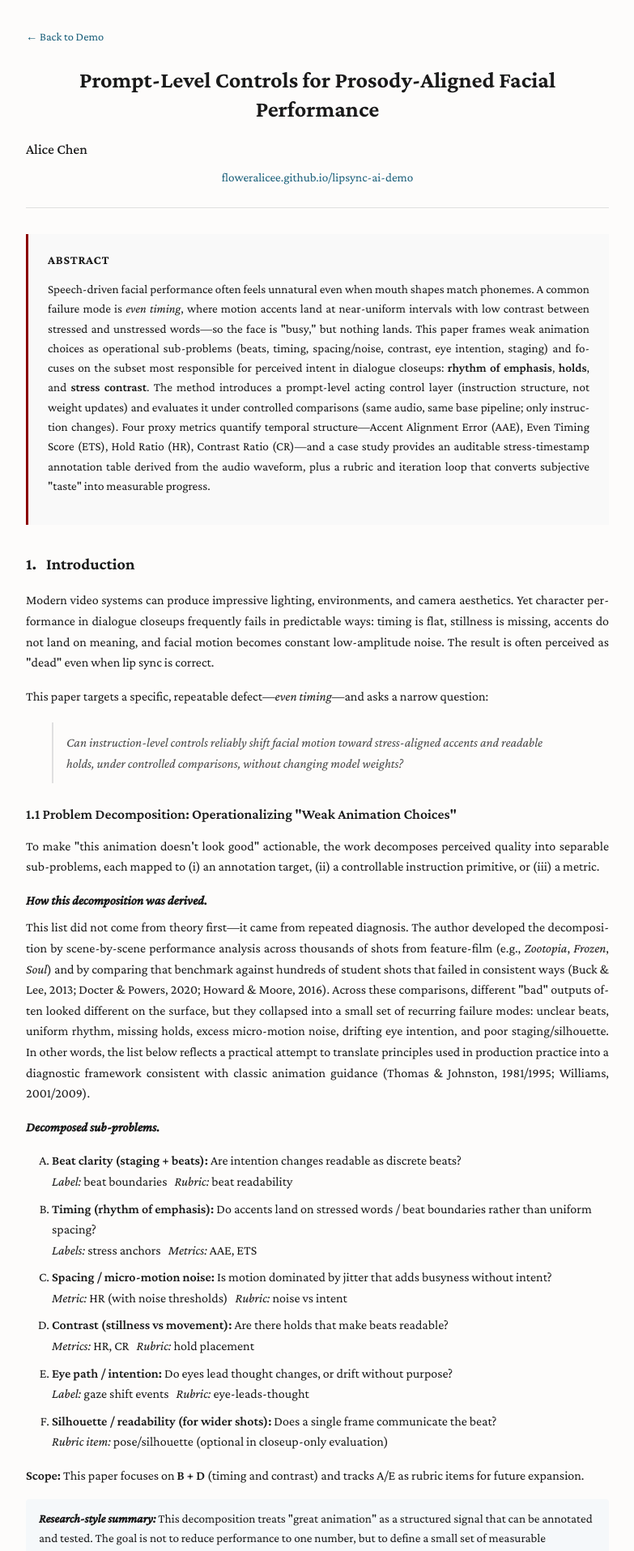
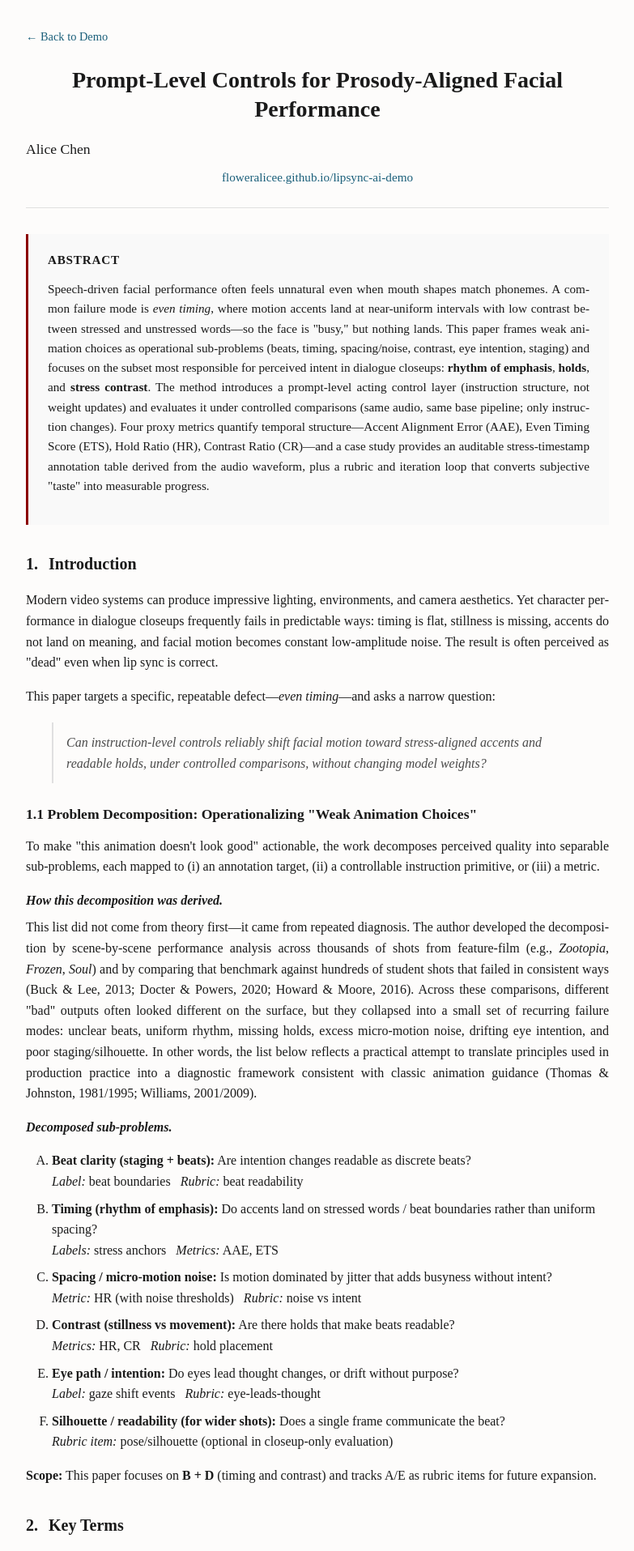
Before and after one commit to floweralicee/lipsync-ai-demo, a Jekyll site: the page paper.html, which Jekyll copies as it is, in a window 1280 px wide. Shown: the top 1915 px of the page at 81% size, without its empty margins (248-1031 px from the left). Built offline with Jekyll 4.4.1, drawn with Linux system fonts in a browser that asks for light colours; some of the changed text lies outside the part shown.

Commit message:
paper: Times New Roman font, removed research summaries

```diff
--- a/paper.html
+++ b/paper.html
@@ -5,10 +5,6 @@
   <meta name="viewport" content="width=device-width, initial-scale=1.0">
   <title>Prompt-Level Controls for Prosody-Aligned Facial Performance</title>
 
-  <!-- Fonts -->
-  <link rel="preconnect" href="https://fonts.googleapis.com">
-  <link rel="preconnect" href="https://fonts.gstatic.com" crossorigin>
-  <link href="https://fonts.googleapis.com/css2?family=Crimson+Pro:ital,wght@0,400;0,500;0,600;0,700;1,400;1,500&family=JetBrains+Mono:wght@400;500&display=swap" rel="stylesheet">
 
   <!-- MathJax for equations -->
   <script>
@@ -43,7 +39,7 @@
     }
 
     body {
-      font-family: 'Crimson Pro', 'Times New Roman', Georgia, serif;
+      font-family: 'Times New Roman', Times, serif;
       background: var(--bg);
       color: var(--text);
       line-height: 1.6;
@@ -220,7 +216,7 @@
 
     /* Code */
     code {
-      font-family: 'JetBrains Mono', monospace;
+      font-family: 'Courier New', Courier, monospace;
       font-size: 0.85em;
       background: #f0f0f0;
       padding: 0.15em 0.4em;
@@ -285,21 +281,6 @@
     }
 
     em {
-      font-style: italic;
-    }
-
-    /* Summary boxes */
-    .research-summary {
-      margin: 1rem 0;
-      padding: 0.75rem 1rem;
-      background: #f5f8fa;
-      border-radius: 4px;
-      font-size: 0.95rem;
-    }
-
-    .research-summary::before {
-      content: "Research-style summary: ";
-      font-weight: 600;
       font-style: italic;
     }
 
@@ -396,10 +377,6 @@
       </ol>
 
       <p><strong>Scope:</strong> This paper focuses on <strong>B + D</strong> (timing and contrast) and tracks A/E as rubric items for future expansion.</p>
-
-      <div class="research-summary">
-        This decomposition treats "great animation" as a structured signal that can be annotated and tested. The goal is not to reduce performance to one number, but to define a small set of measurable dimensions that explain most variance in perceived liveness for dialogue closeups.
-      </div>
     </section>
 
     <!-- 2. Key Terms -->
@@ -425,7 +402,7 @@
 
     <!-- 3. Benchmark -->
     <section>
-      <h2><span class="section-num">3.</span> Benchmark: Feature-Film Performance Rubric (v0.1)</h2>
+      <h2><span class="section-num">3.</span> Benchmark: Feature-Film Performance Rubric</h2>
       <p>
         Instead of claiming "cinematic," the paper uses a practical rubric aligned with what viewers perceive in dialogue closeups. The rubric is informed by classic animation principles emphasizing clarity, timing, staging, and readable intention (Thomas & Johnston, 1981/1995; Williams, 2001/2009).
       </p>
@@ -447,10 +424,6 @@
             <tr><td>Eye intention (optional)</td><td>Do eyes lead thought changes?</td></tr>
           </tbody>
         </table>
-      </div>
-
-      <div class="research-summary">
-        The rubric provides an interpretable bridge between qualitative judgment and measurable structure. It also enables targeted iteration: each change should move specific rubric items, not just "overall vibes."
       </div>
     </section>
 
@@ -477,10 +450,6 @@
       <p>
         These controls live in instruction structure (prompt-level). No weight updates are required, enabling rapid ablations.
       </p>
-
-      <div class="research-summary">
-        This method treats performance as temporal structure. It explicitly targets the timing/contrast dimensions that feature-film practice repeatedly uses to create readable intent (Thomas & Johnston, 1981/1995; Williams, 2001/2009).
-      </div>
     </section>
 
     <!-- 5. Data & Annotation -->
@@ -575,10 +544,6 @@
           </tbody>
         </table>
       </div>
-
-      <div class="research-summary">
-        This annotation isolates structure: stress anchors (where accents should land), beat boundaries (where intent changes), and silence windows (where holds naturally belong). The intent is to make evaluation and iteration auditable, even with lightweight labeling.
-      </div>
     </section>
 
     <!-- 6. Evaluation Protocol -->
@@ -656,10 +621,6 @@
         <li><strong>Rubric consistency:</strong> ICC(2,k) or Krippendorff's α</li>
         <li><strong>Calibration:</strong> A small "gold" set aligns rubric interpretation; calibration excluded from final reporting.</li>
       </ul>
-
-      <div class="research-summary">
-        Evaluation is structured around two layers: (i) proxy metrics that measure temporal organization, and (ii) blinded human judgment with reliability reporting to prevent "one person's taste" from dominating conclusions.
-      </div>
     </section>
 
     <!-- 7. Case Study -->
```
